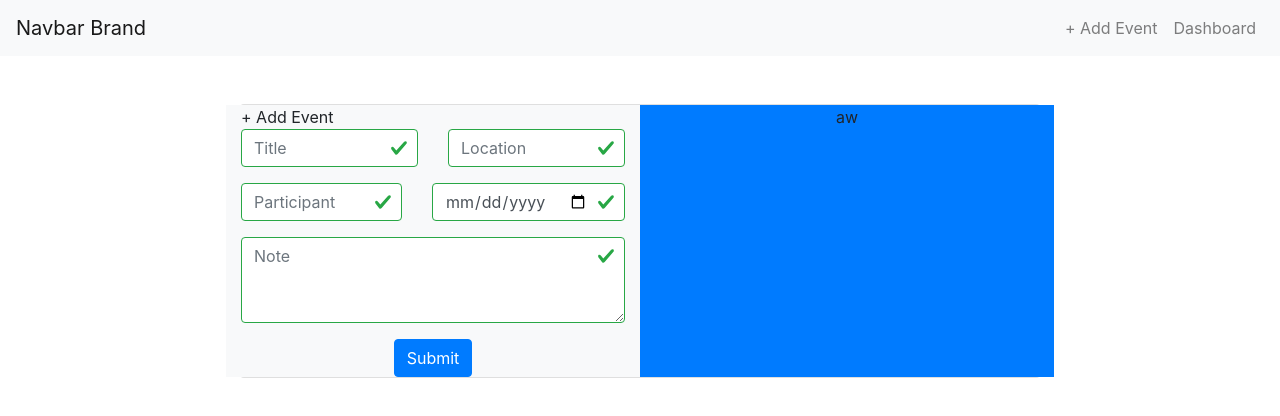
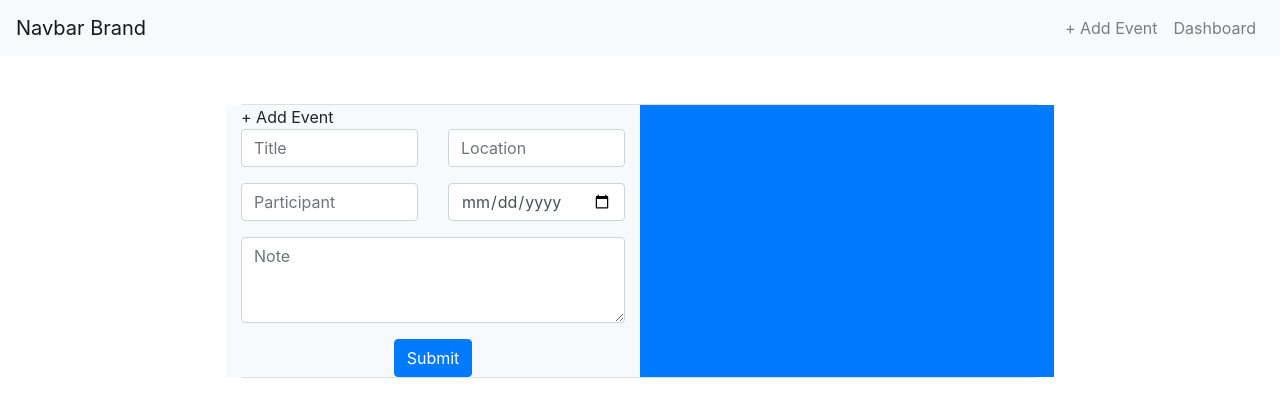
Before and after one commit to abamakbar07/NashtaGlobalUtama, a React (Create React App) app in the folder client/: page /add-event in a window 1280 px wide. Shown: the top 416 px of the page. Built offline with nearby package versions, Linux system fonts and the light colour scheme.

Commit message:
setup error form

```diff
--- a/client/src/pages/form/FormAddEvent.js
+++ b/client/src/pages/form/FormAddEvent.js
@@ -1,7 +1,51 @@
-import React from 'react'
+import React, { useState } from 'react'
 import { Card, Col, Row, Form, Button } from 'react-bootstrap';
 
 const FormAddEvent = () => {
+   const [form, setForm] = useState({})
+   const [errors, setErrors] = useState({});
+
+   const setField = (field, value) => {
+      setForm({
+         ...form,
+         [field]: value,
+      });
+      if (!!errors[field])
+        setErrors({
+          ...errors,
+          [field]: null,
+        });
+   };
+
+   const findFormErrors = () => {
+     const { title, location, date, participant, note } = form;
+     const newErrors = {};
+
+     if (!title || title === "") newErrors.title = "cannot be blank!";
+
+     if (!location || location === "") newErrors.location = "cannot be blank!";
+
+     if (!date || date === "") newErrors.date = "select a date!";
+
+     if (!participant || participant === "") newErrors.participant = "select a participant!";
+
+     if (!note || note === "") newErrors.note = "cannot be blank!";
+     else if (note.length < 50) newErrors.note = "note is too short!";
+
+     return newErrors;
+   };
+
+   const handleSubmit = (e) => {
+      e.preventDefault();
+      const newErrors = findFormErrors();
+      if (Object.keys(newErrors).length > 0) {
+         setErrors(newErrors);
+      } else {
+         alert("Thank you for your feedback!");
+      }
+   };
+
+
    return (
      <div className="FormAddEvent">
        <Row className="justify-content-center p-0 m-0 pt-5">
@@ -9,34 +53,75 @@ const FormAddEvent = () => {
            <Row>
              <Col className="bg-light" md={6}>
                <div className="text-left">+ Add Event</div>
-               <Form validated>
+               <Form onSubmit={(e) => handleSubmit(e)}>
                   <Form.Group as={Row}>
                      <Col>
-                        <Form.Control placeholder="Title" />
+                        <Form.Control
+                        type="text"
+                        placeholder="Title"
+                        onChange={(e) => setField("title", e.target.value)}
+                        isInvalid={!!errors.title}
+                        />
+                        <Form.Control.Feedback type="invalid">
+                        {errors.title}
+                        </Form.Control.Feedback>
                      </Col>
                      <Col>
-                        <Form.Control placeholder="Location" />
+                        <Form.Control
+                        type="text"
+                        placeholder="Location"
+                        onChange={(e) => setField("location", e.target.value)}
+                        isInvalid={!!errors.location}
+                        />
+                        <Form.Control.Feedback type="invalid">
+                        {errors.location}
+                        </Form.Control.Feedback>
                      </Col>
                   </Form.Group>
                   <Form.Group as={Row}>
                      <Col>
-                        <Form.Control placeholder="Participant" />
+                        <Form.Control
+                        type="text"
+                        placeholder="Participant"
+                        onChange={(e) => setField("participant", e.target.value)}
+                        isInvalid={!!errors.participant}
+                        />
+                        <Form.Control.Feedback type="invalid">
+                        {errors.participant}
+                        </Form.Control.Feedback>
                      </Col>
                      <Col>
-                        <Form.Control placeholder="Date" type="date" />
+                        <Form.Control
+                        type="date"
+                        placeholder="Date"
+                        onChange={(e) => setField("date", e.target.value)}
+                        isInvalid={!!errors.date}
+                        />
+                        <Form.Control.Feedback type="invalid">
+                        {errors.date}
+                        </Form.Control.Feedback>
                      </Col>
                   </Form.Group>
                   <Form.Group>
-                     <Form.Control placeholder="Note" as="textarea" rows={3} />
+                     <Form.Control
+                        as="textarea"
+                        placeholder="Note"
+                        rows={3}
+                        onChange={(e) => setField("note", e.target.value)}
+                        isInvalid={!!errors.note}
+                     />
+                     <Form.Control.Feedback type="invalid">
+                        {errors.note}
+                     </Form.Control.Feedback>
                   </Form.Group>
 
-                  <Button variant="primary" type="submit">
-                     Submit
-                  </Button>
-                  </Form>
+                 <Button variant="primary" type="submit">
+                   Submit
+                 </Button>
+               </Form>
              </Col>
              <Col className="bg-primary" md={6}>
-               aw
+
              </Col>
            </Row>
          </Card>
```
